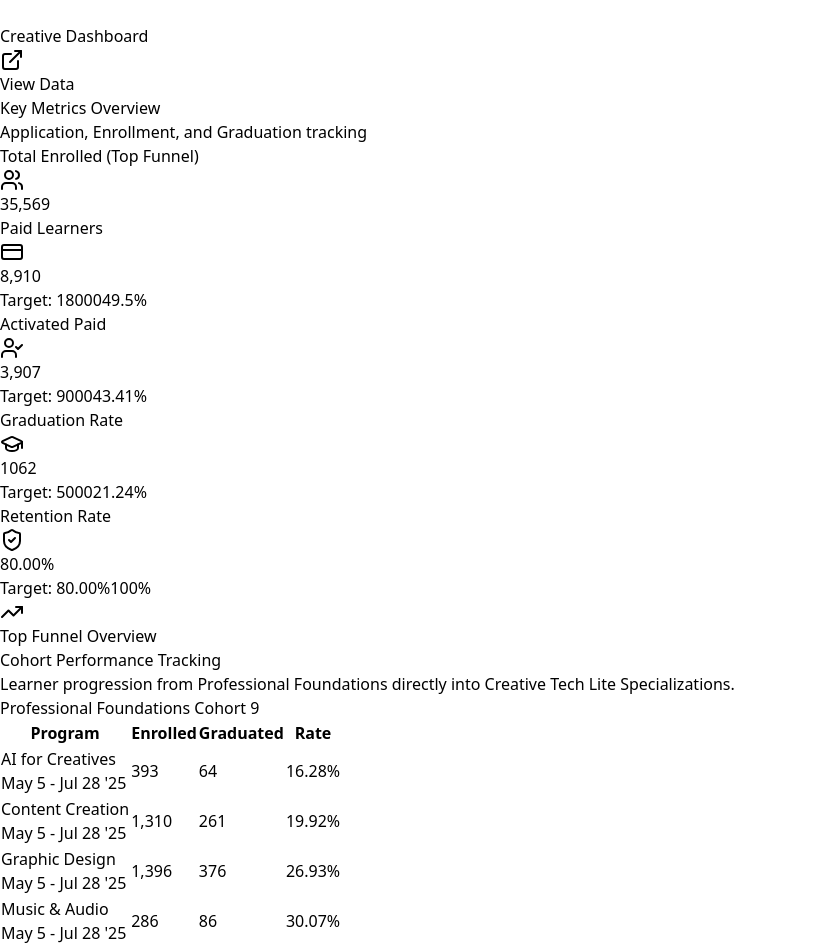
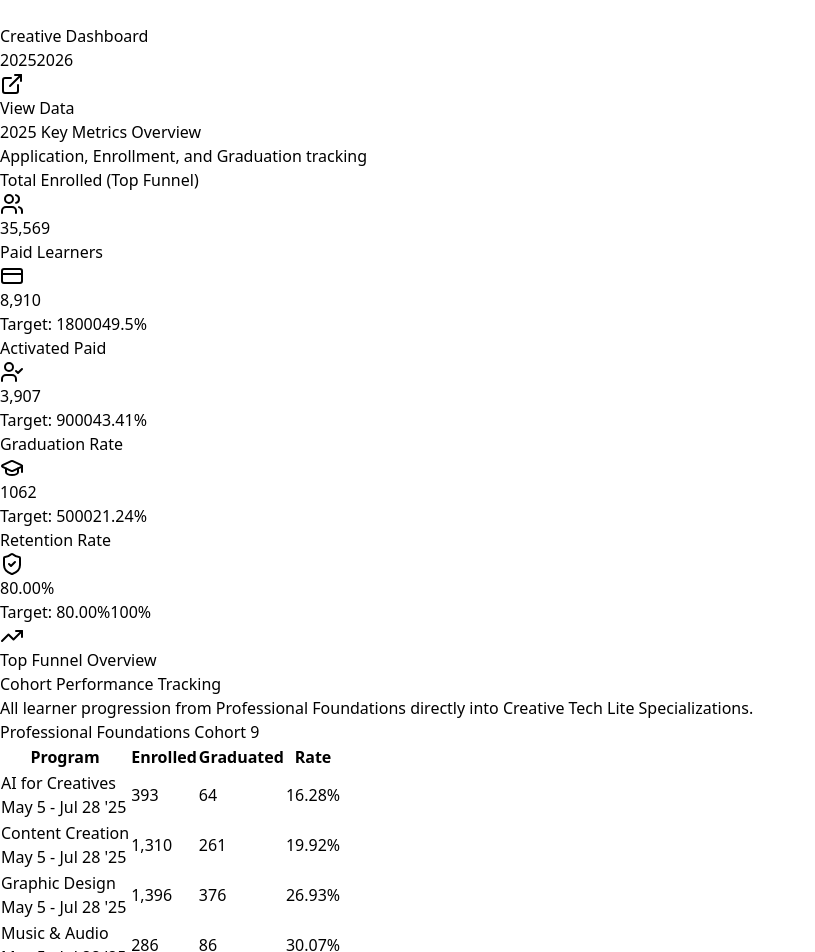
Before and after one commit to alxcreativeeconomy/creative-dashboard, a React (Vite) app: page / in a window 1280 px wide. Shown: the part 160-1112 px from the top of the page, without its empty margins (0-815 px from the left). Built offline with nearby package versions, Linux system fonts and the light colour scheme.

Commit message:
updated files

```diff
--- a/src/App.jsx
+++ b/src/App.jsx
@@ -65,17 +65,13 @@ const cohortGroups = [
     id: 'group3',
     pfName: 'Professional Foundations Cohort 11',
     pfData: [
-      { program: "AI for Creatives", enrolled: 450, graduated: 42, rate: "9.33%", dates: "Sep 22 - Dec 15 '25" },
-      { program: "Content Creation", enrolled: 3400, graduated: 510, rate: "15.00%", dates: "Sep 22 - Dec 15 '25" },
-      { program: "Graphic Design", enrolled: 1200, graduated: 180, rate: "15.00%", dates: "Sep 22 - Dec 15 '25" },
-      { program: "Music & Audio", enrolled: 380, graduated: 65, rate: "17.10%", dates: "Sep 22 - Dec 15 '25" },
+      { program: "Content Creation", enrolled: 1214, graduated: 189, rate: "15.57%", dates: "Sep 22 - Dec 15 '25" },
+      { program: "Graphic Design", enrolled: 1288, graduated: 240, rate: "18.63%", dates: "Sep 22 - Dec 15 '25" },
     ],
     ctlsName: 'Creative Tech Lite Specialization Cohort 3',
     ctlsData: [
-      { program: "AI for Creatives", enrolled: 610, graduated: "Pending", rate: "N/A", dates: "Jan 12 - May 18 '26" },
-      { program: "Content Creation", enrolled: 1850, graduated: "Pending", rate: "N/A", dates: "Jan 12 - May 18 '26" },
-      { program: "Graphic Design", enrolled: 480, graduated: "Pending", rate: "N/A", dates: "Jan 12 - May 18 '26" },
-      { program: "Music & Audio", enrolled: 250, graduated: "Pending", rate: "N/A", dates: "Jan 12 - May 18 '26" },
+      { program: "Content creation", enrolled: 801, graduated: "Pending Graduation", rate: "N/A", dates: "Jan 12 - May 18 '26" },
+      { program: "Graphic Design", enrolled: 852, graduated: "Pending Graduation", rate: "N/A", dates: "Jan 12 - May 18 '26" },
     ]
   }
 ];
@@ -273,6 +269,8 @@ const CohortSection = ({ title, data, bgColor }) => {
 };
 
 export default function App() {
+  const [currentPage, setCurrentPage] = React.useState('2025');
+
   return (
     <div className="min-h-screen bg-slate-50 font-sans text-slate-900">
 
@@ -287,7 +285,30 @@ export default function App() {
           />
           <h1 className="text-xl font-bold tracking-tight">Creative Dashboard</h1>
         </div>
-        <div className="flex space-x-4 items-center">
+        <div className="flex items-center space-x-6">
+          {/* Page Navigation */}
+          <div className="flex space-x-2">
+            <button
+              onClick={() => setCurrentPage('2025')}
+              className={`px-4 py-2 rounded-lg font-medium transition-colors ${
+                currentPage === '2025'
+                  ? 'bg-blue-600 text-white'
+                  : 'bg-slate-700 text-slate-300 hover:bg-slate-600'
+              }`}
+            >
+              2025
+            </button>
+            <button
+              onClick={() => setCurrentPage('2026')}
+              className={`px-4 py-2 rounded-lg font-medium transition-colors ${
+                currentPage === '2026'
+                  ? 'bg-emerald-600 text-white'
+                  : 'bg-slate-700 text-slate-300 hover:bg-slate-600'
+              }`}
+            >
+              2026
+            </button>
+          </div>
           <a
             href="https://docs.google.com/spreadsheets/d/1insq7NCsTtHLU2vSx1ejADznXk_jbjygMrtc1KuED3E/edit?gid=79275002#gid=79275002"
             target="_blank"
@@ -302,9 +323,12 @@ export default function App() {
 
       <main className="max-w-7xl mx-auto px-4 sm:px-6 lg:px-8 py-8 space-y-8">
 
+        {/* 2025 Page Content */}
+        {currentPage === '2025' && (
+          <>
             {/* Header */}
             <div>
-          <h2 className="text-3xl font-bold text-slate-900">Key Metrics Overview</h2>
+              <h2 className="text-3xl font-bold text-slate-900">2025 Key Metrics Overview</h2>
               <p className="text-slate-500 mt-1">Application, Enrollment, and Graduation tracking</p>
             </div>
 
@@ -368,11 +392,11 @@ export default function App() {
                 </div>
               </Card>
 
-          {/* Cohort Performance Data Tables & Charts */}
+              {/* All Cohorts Section */}
               <Card className="p-0 overflow-hidden flex flex-col">
-            <div className="p-6 border-b border-slate-200 bg-white">
-              <h3 className="text-xl font-bold text-slate-900">Cohort Performance Tracking</h3>
-              <p className="text-sm text-slate-500 mt-1">Learner progression from Professional Foundations directly into Creative Tech Lite Specializations.</p>
+                <div className="p-6 border-b border-slate-200 bg-gradient-to-r from-blue-50 to-slate-50">
+                  <h3 className="text-2xl font-bold text-slate-900">Cohort Performance Tracking</h3>
+                  <p className="text-sm text-slate-500 mt-1">All learner progression from Professional Foundations directly into Creative Tech Lite Specializations.</p>
                 </div>
 
                 <div className="bg-white">
@@ -384,8 +408,39 @@ export default function App() {
                   ))}
                 </div>
               </Card>
+            </div>
+          </>
+        )}
 
+        {/* 2026 Page Content */}
+        {currentPage === '2026' && (
+          <>
+            {/* Header */}
+            <div>
+              <h2 className="text-3xl font-bold text-slate-900">2026 Creative Tech Lite Specialization Cohorts</h2>
+              <p className="text-slate-500 mt-1">CTLS Cohorts 2 & 3 due to graduate</p>
             </div>
+
+            <div className="animate-in fade-in slide-in-from-bottom-4 duration-500 space-y-8">
+
+              {/* Graduating CTLS Cohorts Section */}
+              <Card className="p-0 overflow-hidden flex flex-col">
+                <div className="p-6 border-b border-slate-200 bg-gradient-to-r from-emerald-50 to-slate-50">
+                  <h3 className="text-2xl font-bold text-slate-900">Cohort Performance Tracking</h3>
+                  <p className="text-sm text-slate-500 mt-1">Creative Tech Lite Specialization Cohorts 2 & 3 performance metrics.</p>
+                </div>
+
+                <div className="bg-white">
+                  {cohortGroups.slice(1).map((group) => (
+                    <div key={group.id} className="pb-6 border-b-8 border-slate-100 last:border-0 last:pb-0">
+                      <CohortSection title={group.ctlsName} data={group.ctlsData} bgColor="bg-emerald-50/50" />
+                    </div>
+                  ))}
+                </div>
+              </Card>
+            </div>
+          </>
+        )}
       </main>
     </div>
   );
```
Lines whose indentation alone changed are shown as unchanged.
